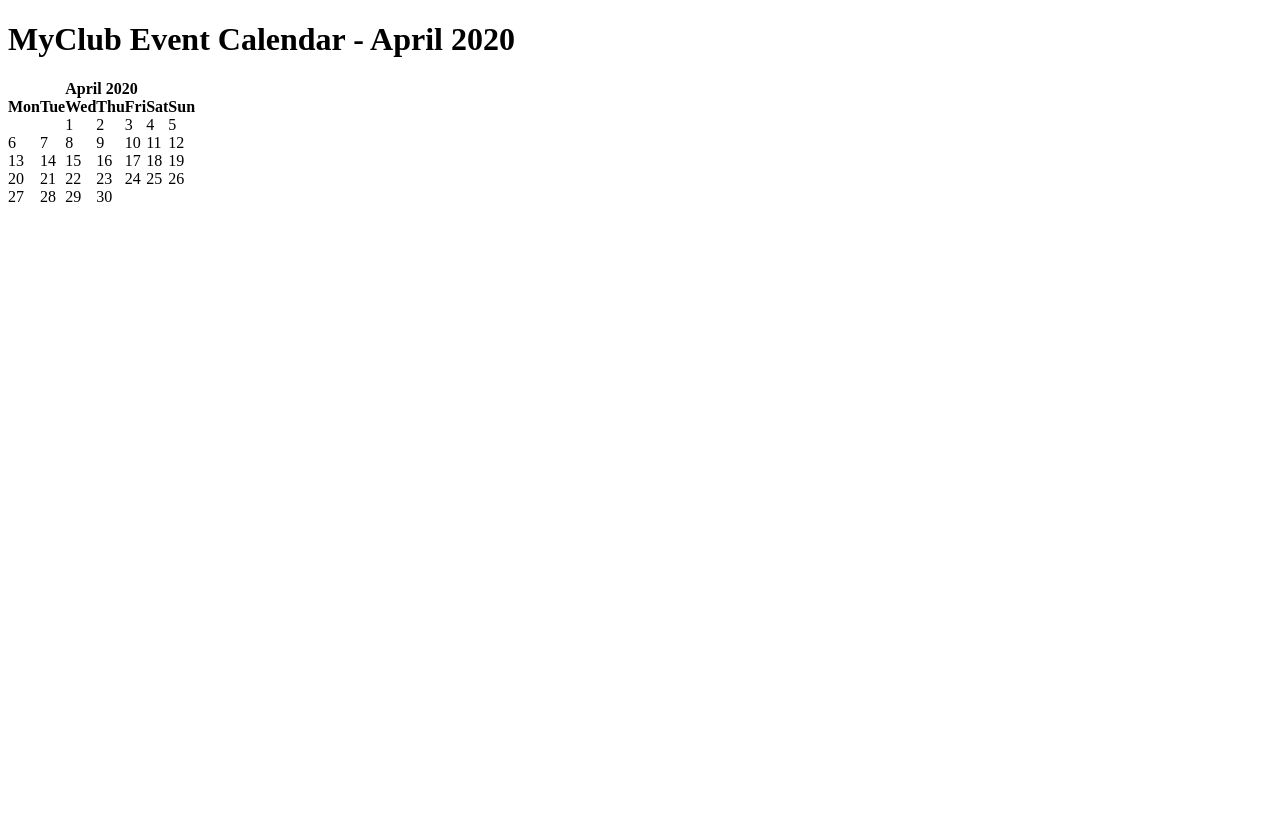
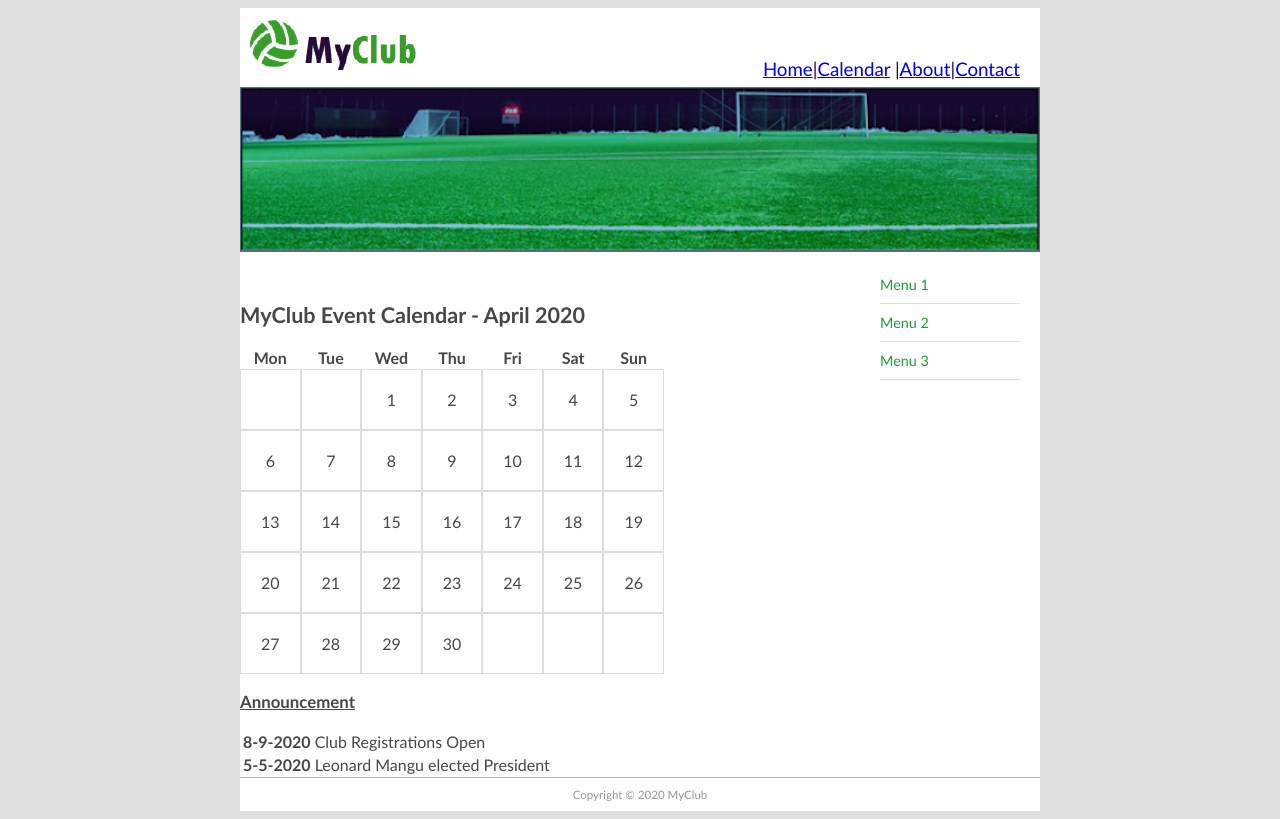
Before and after one commit to namatigi/django101, a Django app: page / in a window 1280 px wide. Before the commit the page ends 202 px from the top, so only its background shows below. Run offline with Django 3.2, Linux system fonts and the light colour scheme.

Commit message:
Add django template in the project

```diff
--- /dev/null
+++ b/myclub_root/events/templates/events/announcement.html
@@ -0,0 +1,16 @@
+<h3><u>Announcement</u></h3>
+<table>
+    {% for announcement in announcements %}
+
+    <tr>
+        <td><strong>{{announcement.date}}</strong></td>
+        <td>{{announcement.announcement}}</td>
+    </tr>
+    {% empty %}
+    <tr>
+        <td style="font-size: 0.9em"><strong>{% now "m-d-y" %}
+        </strong></td>
+        <td>No Announcements</td>
+    </tr>
+    {% endfor %}
+</table>
--- /dev/null
+++ b/myclub_root/events/templates/events/calendar_base.html
@@ -0,0 +1,9 @@
+{% extends 'base.html' %}
+
+
+{% block content %}
+
+<h2>{{title}}</h2>
+<p>{% autoescape off %}{{cal}}{% endautoescape %}</p>
+{% include "events/announcement.html" %}
+{% endblock content %}
--- a/myclub_root/events/views.py
+++ b/myclub_root/events/views.py
@@ -24,4 +24,10 @@ def index(request, year=date.today().year, month=date.today().month):
     # return HttpResponse("<h2>Myclub Event Calendar</h2>")
     cal = HTMLCalendar().formatmonth(year, month)
     # return HttpResponse("<h2>{}</h2><p>{}</p>".format(title, cal))
-    return render(request, 'base.html', {'title': title, 'cal': cal})
+    page_title = "MyClub Calendar"
+    announcements = [
+        {'date': '8-9-2020', 'announcement': "Club Registrations Open"},
+        {'date': '5-5-2020', 'announcement': "Leonard Mangu elected President"}
+    ]
+    return render(request, 'events/calendar_base.html',
+                  {'title': title, 'cal': cal, 'page_title': page_title, 'announcements': announcements})
--- a/myclub_root/myclub_site/settings.py
+++ b/myclub_root/myclub_site/settings.py
@@ -118,3 +118,7 @@ USE_TZ = False
 # https://docs.djangoproject.com/en/2.2/howto/static-files/
 
 STATIC_URL = '/static/'
+
+STATICFILES_DIRS = [
+    os.path.join(BASE_DIR, 'myclub_site/static'),
+]
--- /dev/null
+++ b/myclub_root/myclub_site/static/main.css
@@ -0,0 +1,100 @@
+@charset "utf-8";
+#header{
+    border-style: none;
+    width: 800px;
+    height: auto;
+}
+
+#wrapper{
+    margin-top: 0px;
+    margin-left: auto;
+    margin-right: auto;
+    background-color: #FFFFFF;
+    width: 800px;
+
+}
+
+body{
+    background-color: #E0E0E0;
+    font-family: "Trebuchet MS",Helvetica,sans-serif;
+    font-size: 0.9em;
+    text-align: justify;
+    color: #474747;
+}
+
+
+h1{
+
+  color: #270c39;
+}
+
+#footer{
+    text-align: center;
+    font-size: 0.8em;
+    padding-top: 10px;
+    padding-bottom: 10px;
+    background-color: #FFFFFF;
+    border-top: thin solid #BBBBBB;
+    clear:both;
+    color: #969696;
+
+}
+
+
+#nav li{
+    padding-top: 10px;
+    padding-bottom: 10px;
+    font-size: 1em;
+    list-style-type: none;
+    border-bottom: thin solid #e0e0e0;
+    color: #1e9d36;
+    left: 0px;
+    list-style-position: inside;
+}
+
+
+#nav li a{
+    text-decoration: none;
+}
+
+#rightsidebar{
+    width: 180px;
+    height: 350px;
+    float: right;
+    padding-right: 20px;
+}
+
+#main{
+    width: 560px;
+    float: left;
+    margin: 0 10px 50px 20px;
+    padding-right: 10px;
+}
+
+#logo{
+    padding: 10px;
+    float: left;
+}
+
+#top_menu{
+    float: right;
+    padding: 50px 20px 0px 0px;
+    font-size: 1.3em;
+    color: #270c39;
+    /*text-decoration: none;*/
+}
+
+table.month td{
+    border: 1px solid rgb(221,221,221);
+    padding: 20px;
+    text-align: center;
+}
+
+table.month th {
+    padding: 2px 0px;
+    text-align: center;
+}
+
+th.month{
+    display: none;
+}
--- a/myclub_root/myclub_site/templates/base.html
+++ b/myclub_root/myclub_site/templates/base.html
@@ -1,12 +1,46 @@
-<!DOCTYPE html>
+{% load static %}
 <html lang="en">
 <head>
     <meta charset="UTF-8">
-    <title>Basic Site Template</title>
+    <title>
+        {% block title %}
+        {{page_title | default:"Untitled Page"}}
+        {% endblock title %}
+
+    </title>
+    <link href="{% static 'main.css' %}" rel="stylesheet" type="text/css">
 </head>
 <body>
+<div id ="wrapper">
+    <header id="header">
+        <div id="logo"><img src="{% static 'logo.png' %}" alt=""/></div>
+        <div id="top_menu"><a href="#">Home</a>|<a href="#">Calendar</a> |<a href="#">About</a>|<a href="#">Contact</a> </div>
+        <div id="topbanner"><img src="{% static 'top_banner.jpg' %}" alt=""> </div>
+    </header>
+    <aside id="rightsidebar">
+        <nav id="nav">
+            <ul>
+                <li>Menu 1</li>
+                <li>Menu 2</li>
+                <li>Menu 3</li>
+            </ul>
+        </nav>
+    </aside>
 
-<h1>{{title}}</h1>
-<p>{% autoescape off %}{{cal}}{% endautoescape %}</p>
+    <section id="main">
+
+    </section>
+   {% block content %}
+<p>Placeholder text in base template. Replace with page content.</p>
+
+{% endblock content %}
+
+
+    <footer id="footer">Copyright &copy; <script type="text/javascript">
+        document.write(new Date().getFullYear());
+    </script> MyClub</footer>
+</div>
+
+
 </body>
 </html>
--- a/myclub_root/myclub_site/urls.py
+++ b/myclub_root/myclub_site/urls.py
@@ -15,6 +15,8 @@ Including another URLconf
 """
 from django.contrib import admin
 from django.urls import path, include
+from django.conf.urls.static import static
+from django.conf import settings
 
 
 urlpatterns = [
```
Also changed, not shown: myclub_root/myclub_site/static/logo.png (added), myclub_root/myclub_site/static/top_banner.jpg (added).
